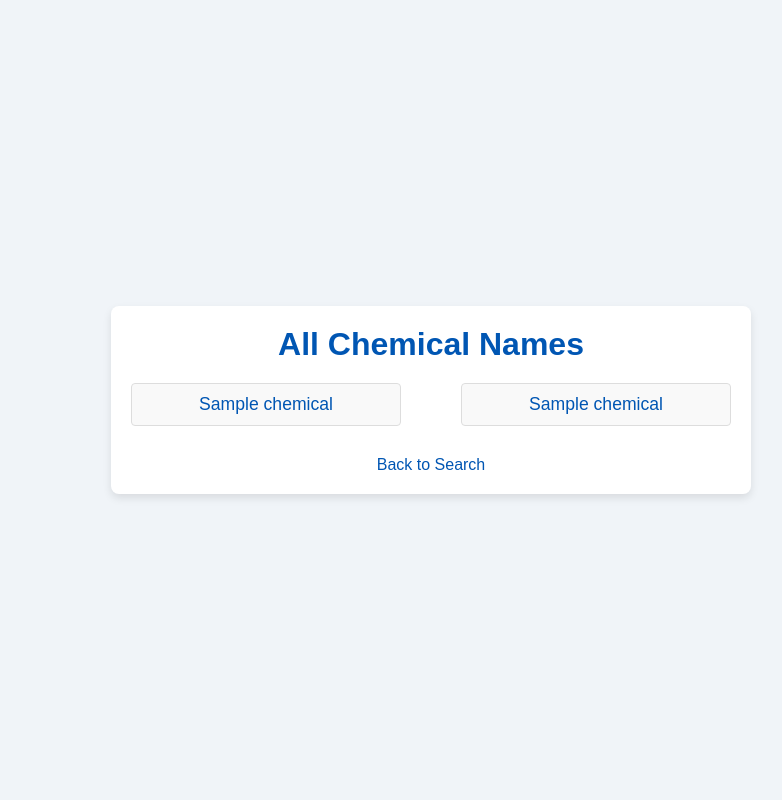
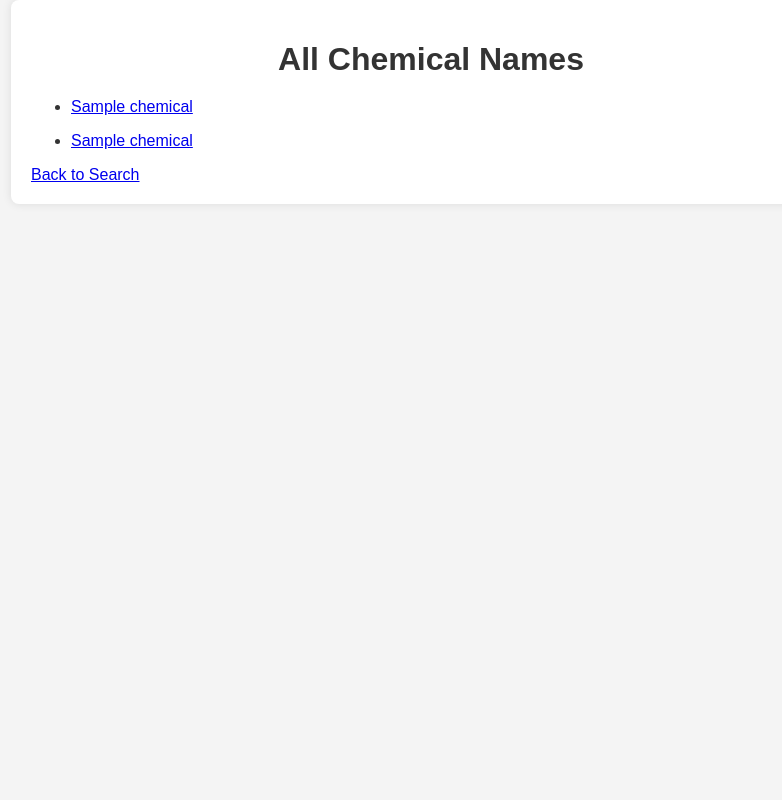
Before and after one commit to thefoodiee/code_cookers, a Flask app: template templates/all_chemicals.html in a window 1280 px wide. Shown: the whole page, without its empty margins (209-991 px from the left). Run offline with Flask 3, Linux system fonts and the light colour scheme; the template is opened without the code that fills it: most values are stand-ins (such as "Sample title", 1, 10 or a date in 2020).

Commit message:
Update styles.css

```diff
--- a/static/styles.css
+++ b/static/styles.css
@@ -1,145 +1,74 @@
-/* Reset some default styling */
-body, h1, p, label, input, button {
+body {
+    font-family: Arial, sans-serif;
+    background-color: #f4f4f4;
+    color: #333;
     margin: 0;
     padding: 0;
-    box-sizing: border-box;
 }
 
-/* Basic styling for the body */
-body {
-    font-family: Arial, sans-serif;
-    background-color: #f0f4f8;
-    color: #333;
-    display: flex;
-    justify-content: center;
-    align-items: center;
-    height: 100vh;
-    margin: 0;
+.container {
+    width: 80%;
+    max-width: 800px;
+    margin: 0 auto;
+    padding: 20px;
+    background-color: #fff;
+    box-shadow: 0 0 10px rgba(0, 0, 0, 0.1);
+    border-radius: 8px;
 }
 
-/* Container for centering content */
-.container {
-    background: white;
-    border-radius: 8px;
-    box-shadow: 0 4px 8px rgba(0, 0, 0, 0.1);
-    padding: 20px;
-    max-width: 600px;
-    width: 100%;
+h1 {
+    color: #333;
     text-align: center;
-}
-
-/* Heading styling */
-h1 {
-    color: #0056b3;
     margin-bottom: 20px;
 }
 
-/* Form styling */
-.search-form {
+form {
     display: flex;
     flex-direction: column;
     gap: 10px;
 }
 
 label {
-    font-size: 1.2em;
+    font-weight: bold;
 }
 
-input {
+input[type="number"] {
     padding: 10px;
-    font-size: 1em;
     border: 1px solid #ccc;
     border-radius: 4px;
+    width: calc(100% - 22px);
+    box-sizing: border-box;
 }
 
-button {
+.submit-button {
     padding: 10px;
-    font-size: 1em;
     border: none;
     border-radius: 4px;
-    background-color: #0056b3;
+    background-color: #28a745;
     color: white;
+    font-size: 16px;
     cursor: pointer;
+    transition: background-color 0.3s;
 }
 
-button:hover {
-    background-color: #004494;
+.submit-button:hover {
+    background-color: #218838;
 }
 
-/* Result details styling */
-.result-details p, .error-message p {
-    font-size: 1.1em;
-    margin: 10px 0;
+.button {
+    display: inline-block;
+    padding: 10px 20px;
+    margin-top: 20px;
+    border: none;
+    border-radius: 4px;
+    background-color: #007bff;
+    color: white;
+    font-size: 16px;
+    text-decoration: none;
+    text-align: center;
+    transition: background-color 0.3s;
 }
 
-.error-message {
-    color: #d9534f;
+.button:hover {
+    background-color: #0056b3;
 }
-
-/* Back link styling */
-.back-link {
-    display: inline-block;
-    margin-top: 20px;
-    text-decoration: none;
-    color: #0056b3;
-    font-size: 1em;
-}
-
-.back-link:hover {
-    text-decoration: underline;
-}
-
-/* Container for the chemical list */
-.chemical-list-container {
-    display: flex;
-    flex-wrap: wrap;
-    gap: 20px;
-    justify-content: space-between;
-}
-
-/* Style for each column */
-.chemical-list-column {
-    flex: 1;
-    min-width: 45%;
-    max-width: 45%;
-    overflow-y: auto; /* Allow vertical scrolling */
-    max-height: 80vh; /* Set a max height for the column */
-}
-
-/* List styling */
-.chemical-list {
-    list-style: none;
-    padding: 0;
-    margin: 0;
-}
-
-/* Styling for each item in the list */
-.chemical-list li {
-    background: #f9f9f9;
-    border: 1px solid #ddd;
-    border-radius: 4px;
-    margin-bottom: 10px;
-    padding: 10px;
-    font-size: 1.1em;
-    color: #333;
-    transition: background-color 0.3s, color 0.3s;
-}
-
-.chemical-list li a {
-    text-decoration: none;
-    color: #0056b3;
-    display: block;
-}
-
-.chemical-list li a:hover {
-    background-color: #e9f0f9;
-    color: #004494;
-}
-
-/* Responsive design for smaller screens */
-@media (max-width: 768px) {
-    .chemical-list-column {
-        min-width: 100%;
-        max-width: 100%;
-    }
-}
```
